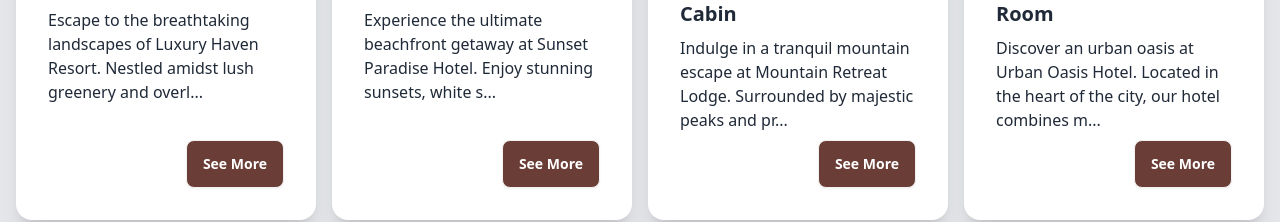
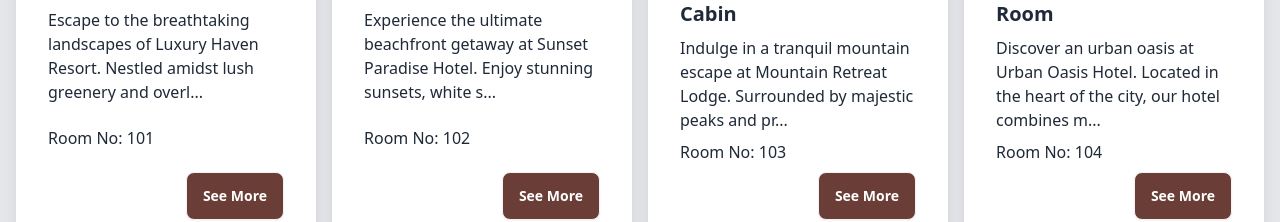
Before and after one commit to Rafiul23/hotel-boss-client, a React (Vite) app: page / in a window 1280 px wide. Shown: the part 1401-1623 px from the top of the page. Built offline with nearby package versions, Linux system fonts and the light colour scheme.

Commit message:
added room code in welcome..json

```diff
--- a/public/welcome.json
+++ b/public/welcome.json
@@ -3,24 +3,28 @@
       "_id": "1",
       "image": "https://i.ibb.co/5T4X1Zw/johannes-w-IQKu-Hc2lils-unsplash.jpg",
       "room_title": "Luxury Haven Suite",
-      "description": "Escape to the breathtaking landscapes of Luxury Haven Resort. Nestled amidst lush greenery and overlooking serene blue waters, our resort offers unparalleled luxury and relaxation."
+      "description": "Escape to the breathtaking landscapes of Luxury Haven Resort. Nestled amidst lush greenery and overlooking serene blue waters, our resort offers unparalleled luxury and relaxation.",
+      "room_code": "101"
     },
     {
       "_id": "2",
       "image": "https://i.ibb.co/nnCCkrt/tony-yakovlenko-l-Dxxe-AJr-Wp-E-unsplash.jpg",
       "room_title": "Sunset Paradise Villa",
-      "description": "Experience the ultimate beachfront getaway at Sunset Paradise Hotel. Enjoy stunning sunsets, white sandy beaches, and world-class amenities that cater to your every need."
+      "description": "Experience the ultimate beachfront getaway at Sunset Paradise Hotel. Enjoy stunning sunsets, white sandy beaches, and world-class amenities that cater to your every need.",
+      "room_code": "102"
     },
     {
       "_id": "3",
       "image": "https://i.ibb.co/rF2FLN8/abigail-keenan-l2-Jp-NQF-q-Dc-unsplash.jpg",
       "room_title": "Mountain Retreat Cabin",
-      "description": "Indulge in a tranquil mountain escape at Mountain Retreat Lodge. Surrounded by majestic peaks and pristine forests, our lodge offers a cozy sanctuary for nature lovers."
+      "description": "Indulge in a tranquil mountain escape at Mountain Retreat Lodge. Surrounded by majestic peaks and pristine forests, our lodge offers a cozy sanctuary for nature lovers.",
+      "room_code": "103"
     },
     {
       "_id": "4",
       "image": "https://i.ibb.co/J5rt6NT/nik-lanus-YMOHw3-F1-Hdk-unsplash.jpg",
       "room_title": "Urban Oasis Deluxe Room",
-      "description": "Discover an urban oasis at Urban Oasis Hotel. Located in the heart of the city, our hotel combines modern sophistication with exceptional comfort for an unforgettable stay."
+      "description": "Discover an urban oasis at Urban Oasis Hotel. Located in the heart of the city, our hotel combines modern sophistication with exceptional comfort for an unforgettable stay.",
+      "room_code": "104"
     }
   ]
--- a/src/Components/RoomCard/RoomCard.jsx
+++ b/src/Components/RoomCard/RoomCard.jsx
@@ -3,7 +3,7 @@ import { Link } from "react-router-dom";
 
 const RoomCard = ({ room }) => {
 
-    const {_id, image, room_title, description } = room;
+    const {_id, image, room_title, description, room_code } = room;
 
     return (
         <div className="card bg-base-100 shadow-xl">
@@ -11,6 +11,7 @@ const RoomCard = ({ room }) => {
             <div className="card-body">
                 <h2 className="card-title">{room_title}</h2>
                 <p>{description.slice(0, 100)}...</p>
+                <p>Room No: {room_code}</p>
                 <div className="card-actions justify-end">
                     <Link to={`/room/${_id}`}>
                     <button className="btn bg-[#6A3E37] text-white">See More</button>
--- a/src/Components/Rooms/Rooms.jsx
+++ b/src/Components/Rooms/Rooms.jsx
@@ -14,7 +14,7 @@ const Rooms = () => {
 
     return (
         <div>
-            <h2 className="text-4xl my-2 font-bold text-center text-[#6a3b37]">All Rooms Are Here</h2>
+            <h2 className="text-4xl my-4 font-bold text-center text-[#6a3b37]">All Rooms Are Here</h2>
             <p className="text-center mb-4 text-2xl">Choose your favorite room from here and book your available slot.</p>
             <div className="grid lg:grid-cols-4 md:grid-cols-2 grid-cols-1 gap-4">
                 {
```
